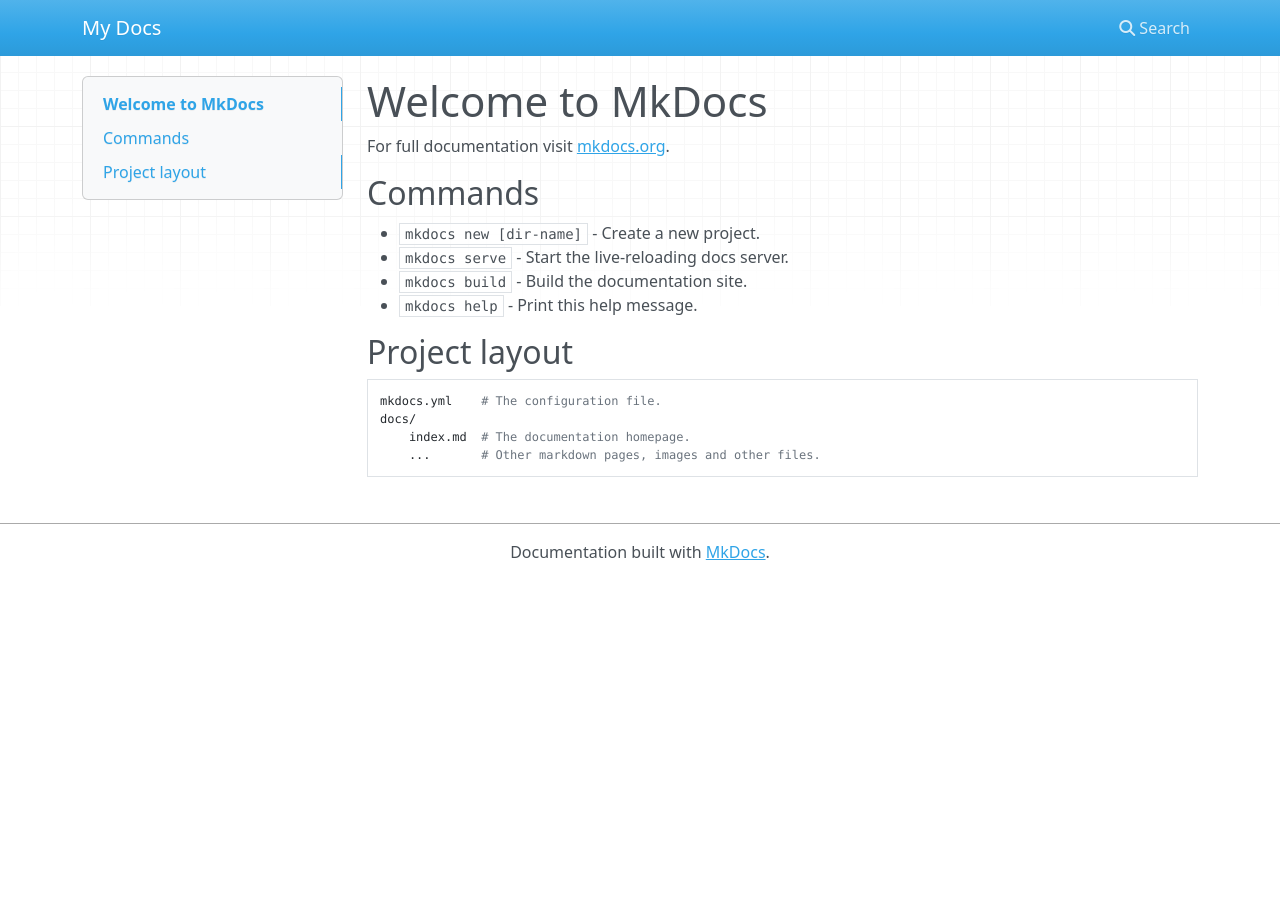
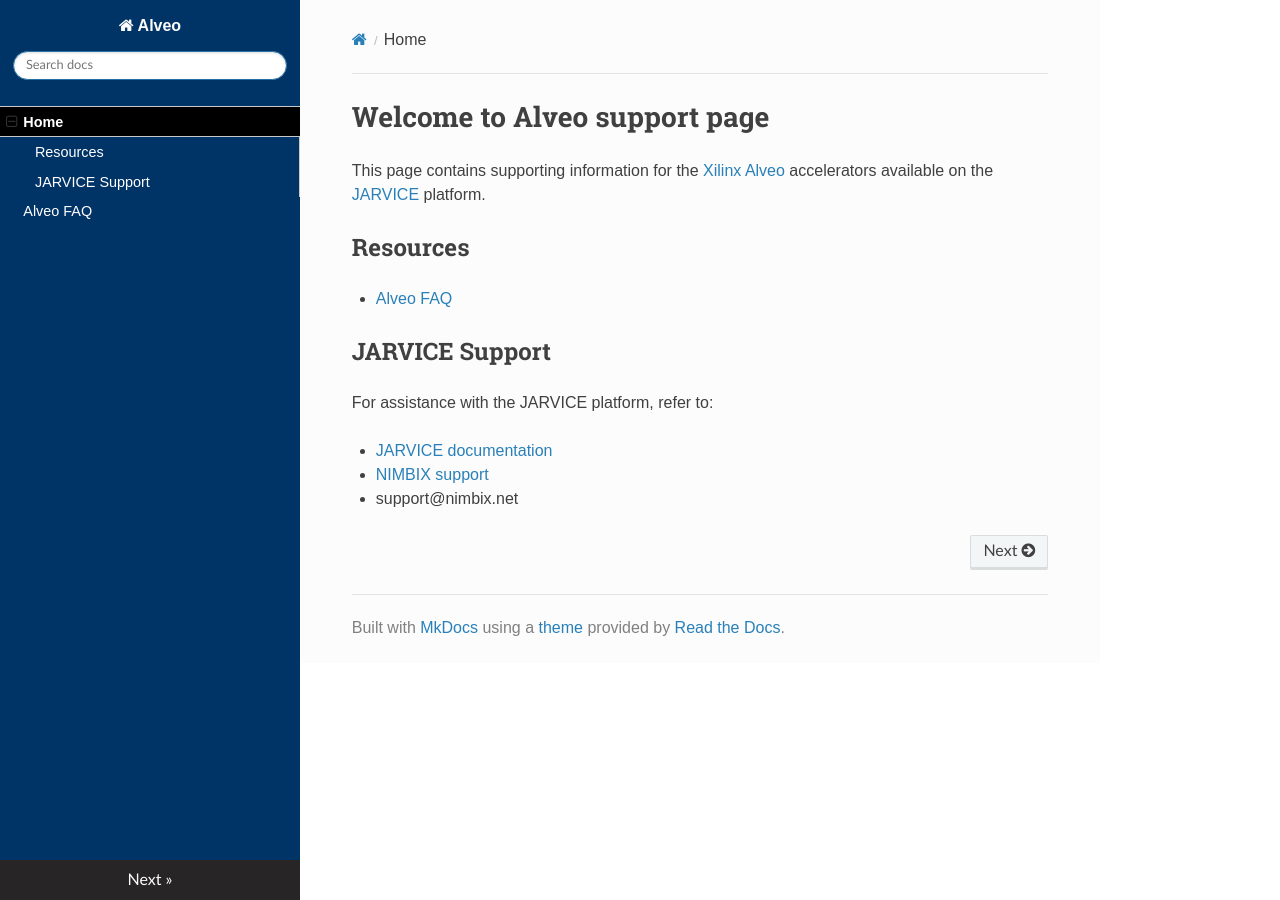
Before and after one commit to nimbix/alveodoc, an MkDocs documentation site: the page built from docs/index.md, in a window 1280 px wide. Built offline with MkDocs 1.6.1, drawn with Linux system fonts in a browser that asks for light colours; nearby versions of some CDN libraries; old or Windows-style settings are respelled for this version of MkDocs.

Commit message:
Add FAQ
Signed-off-by: Kenneth Hill <ken.hill@nimbix.net>

```diff
--- /dev/null
+++ b/docs/css/extra.css
@@ -0,0 +1,270 @@
+@font-face {
+    font-family: 'Roboto';
+    font-style: normal;
+    font-weight: 400;
+    src: local('Roboto'), local('Roboto-Regular'), url(../Fonts/Roboto-Regular.ttf) format('truetype');
+    unicode-range: U+0000-00FF, U+0131, U+0152-0153, U+02C6, U+02DA, U+02DC, U+2000-206F, U+2074, U+20AC, U+2212, U+2215, U+E0FF, U+EFFD, U+F000;
+}
+
+/*
+Seven segment number font
+*/
+@font-face
+{
+    font-family: 'Seven Segment';
+    font-style: normal;
+    src: local('Seven Segment'),
+    url(../Fonts/DSEG7.ttf) format('truetype');
+}
+
+.seven-seg
+{
+    font-family: 'Seven Segment';
+    font-weight: normal;
+    font-style: normal;
+    font-size: 24px;  /* Preferred icon size */
+    display: inline-block;
+    line-height: 1;
+    text-transform: none;
+    letter-spacing: normal;
+    word-wrap: normal;
+    white-space: nowrap;
+    direction: ltr;
+
+    /* Support for all WebKit browsers. */
+    -webkit-font-smoothing: antialiased;
+    /* Support for Safari and Chrome. */
+    text-rendering: optimizeLegibility;
+
+    /* Support for Firefox. */
+    -moz-osx-font-smoothing: grayscale;
+}
+
+
+/* Emulates a blink tag (used for the flashing 88:88 display for jobs) */
+.blinker { animation: blink 1s steps(2, start) infinite; }
+@keyframes blink
+{
+    to
+    {
+        visibility: hidden;
+    }
+}
+
+/* set this class to hide an element*/
+.hide
+{
+    display: none;
+}
+
+/* Force 0 margins and padding for all elements,
+sans serif as a backup in case Roboto did not load*/
+body
+{
+    margin: 0;
+    padding: 0;
+    font-family: sans-serif;
+    font-size: 16px !important;
+}
+
+/* element that measures a pre character*/
+.measure
+{
+    margin: 0;
+    padding: 0;
+    font-size: 12.5px;
+    visibility: hidden;
+    position: absolute;
+    font-family: 'Courier New';
+    color: white;
+    top: -20px;
+}
+
+.measurescroll
+{
+    margin: 0;
+    padding: 0;
+    width: 32px;
+    height: 32px;
+    overflow-y: scroll;
+    visibility: hidden;
+    color: white;
+    top: -20px;
+}
+
+/* To detect mobile screens*/
+.is-desktop
+{
+    display: none;
+}
+
+
+/* Assume a "Standard desktop" to be 1920x1080 at a 125% zoom.
+This means that a maximized Chrome browser with a bookmarks bar
+reports a client width/height of 1522x710.
+That's with the Windows taskbar at the bottom, where it is by default.
+So we 1500x700 is the "minimum" resolution and here are the rules:
+*/
+@media (min-width: 1500px)
+{
+    .is-desktop
+    {
+        display: block;
+    }
+}
+
+/* For extremely tiny screens < 480px, scale the content to 70% */
+@media (max-width: 640px)
+{
+    body
+    {
+        zoom: 0.7;
+    }
+}
+
+/* No underline on links */
+a
+{
+    text-decoration: none;
+}
+
+
+
+/* Job submission missing parameter error link */
+.errorlink
+{
+    color:red;
+    text-decoration: underline;
+    cursor: pointer;
+}
+
+/* Error text in dialog box*/
+.errortext
+{
+  color:red;
+}
+
+/* Busy indicator styles */
+.busyplane
+{
+    display: flex;
+    left: 0;
+    top: 0;
+    width: 100%;
+    height: 60%;
+    align-items: center;
+}
+
+
+.busybox
+{
+    flex: 1
+}
+
+
+/* Spinner */
+.busy
+{
+    margin: 0px auto;
+    font-size: 10px;
+    position: relative;
+    text-indent: -9999em;
+    border-top: 1.1em solid rgba(12,141,182, 0.2);
+    border-right: 1.1em solid rgba(12,141,182, 0.2);
+    border-bottom: 1.1em solid rgba(12,141,182, 0.2);
+    border-left: 1.1em solid deepskyblue;
+    transform: translateZ(0);
+    animation: load8 1s infinite linear;
+}
+
+.busy,
+.busy:after
+{
+    border-radius: 50%;
+    width: 10em;
+    height: 10em;
+}
+
+.busytext
+{
+    color: white;
+    text-align: center;
+}
+
+@keyframes load8
+{
+    0% {transform: rotate(0deg);}
+    100% {transform: rotate(360deg);}
+}
+
+.centered
+{
+    position: fixed;
+    top: 50%;
+    left: 50%;
+    /* bring your own prefixes */
+    transform: translate(-50%, -50%);
+}
+
+.job-screenshot-big
+{
+    width: calc(75% + 8px);
+    z-index: 9999;
+    cursor: pointer;
+}
+
+.no-focus-rect:focus
+{
+    outline: none;
+}
+
+.wy-side-nav-search {
+    background-color: rgb(0, 51, 102);
+}
+
+.wy-nav-side {
+    background-color: rgb(0, 51, 102);
+}
+
+.wy-menu-vertical li ul li a {
+    background-color: rgb(0, 51, 102);
+    color: white;
+}
+
+.wy-menu-vertical li.current ul {
+    background-color: rgb(0, 51, 102);
+}
+
+.ul.subnav {
+    color: white;
+}
+
+.wy-nav-content-wrap {
+    background: white;
+}
+
+.toctree-l1 a {color: #FFF !important}
+.toctree-l1.current {color: #000 !important}
+.toctree-l2 a {color: #FFF !important; background-color: #30302e}
+.toctree-l3 a {color: #FFF !important; background-color: #30302e}
+.toctree-l3 a hover {color: #FFF !important; background-color: #30302e !important}
+a.toctree-l2 {margin-left: 16px;}
+a.toctree-l3 {margin-left: 16px;}
+a.toctree-l4 {margin-left: 16px;}
+a.toctree-l5 {margin-left: 16px;}
+a.toctree-l6 {margin-left: 16px;}
+
+.wy-menu-vertical li.on a, .wy-menu-vertical li.current>a {
+       color: #404040 ;
+       padding: 0.4045em 1.618em;
+       font-weight: bold;
+       position: relative;
+       background: #000 !important;
+       border: none;
+       border-bottom: solid 1px #c9c9c9 ;
+       border-top: solid 1px #c9c9c9 ;
+       padding-left: 1.618em -4px;
+}
+
+.wy-menu-vertical li ul li a:hover{
+    background-color: #000 !important;}
--- a/docs/index.md
+++ b/docs/index.md
@@ -1,17 +1,15 @@
-# Welcome to MkDocs
+# Welcome to Alveo support page
 
-For full documentation visit [mkdocs.org](https://mkdocs.org).
+ This page contains supporting information for the [Xilinx Alveo](https://www.nimbix.net/alveo/) accelerators available on the [JARVICE](https://www.nimbix.net/platform/) platform.
 
-## Commands
+## Resources
 
-* `mkdocs new [dir-name]` - Create a new project.
-* `mkdocs serve` - Start the live-reloading docs server.
-* `mkdocs build` - Build the documentation site.
-* `mkdocs help` - Print this help message.
+* [Alveo FAQ](faq.md)
 
-## Project layout
+## JARVICE Support
 
-    mkdocs.yml    # The configuration file.
-    docs/
-        index.md  # The documentation homepage.
-        ...       # Other markdown pages, images and other files.
+For assistance with the JARVICE platform, refer to:
+
+* [JARVICE documentation](https://jarvice.readthedocs.io/en/latest/)
+* [NIMBIX support](https://nimbix.zendesk.com/hc/en-us)
+* support@nimbix.net
--- a/mkdocs.yml
+++ b/mkdocs.yml
@@ -1 +1,7 @@
-site_name: My Docs
+site_name: Alveo
+theme: readthedocs
+extra_css:
+    - css/extra.css
+pages:
+    - Home: index.md
+    - Alveo FAQ: faq.md
```
Also changed, not shown: docs/faq.md (added, +25 -0 lines), docs/limit.png (added).
